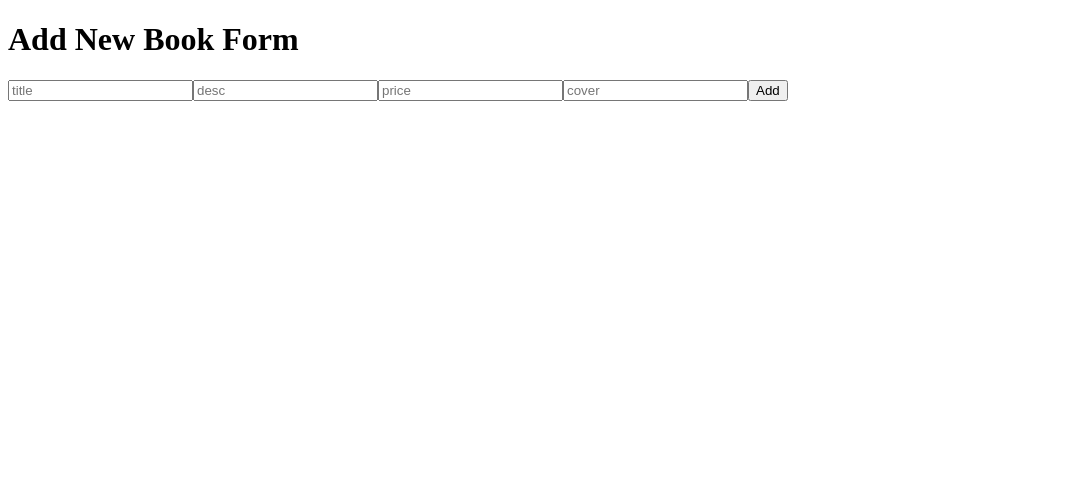
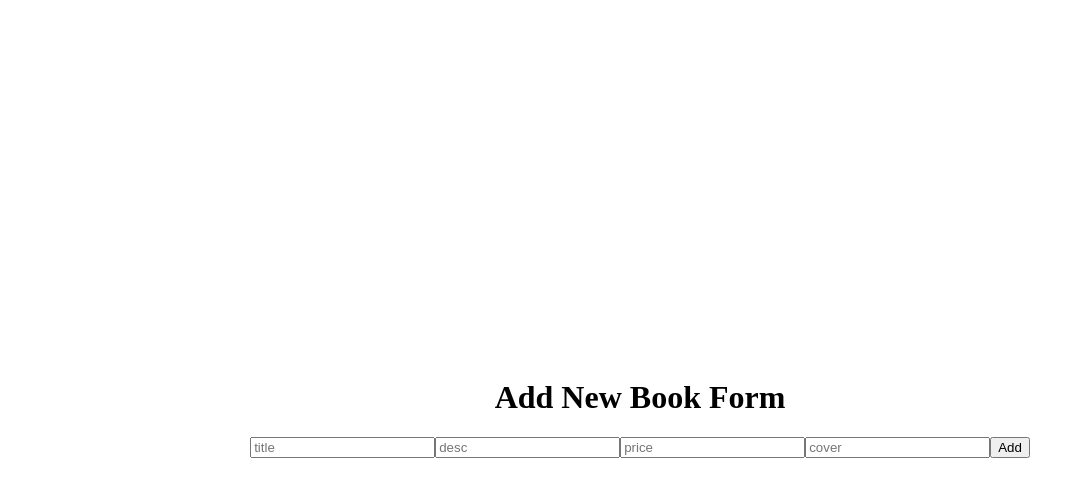
Before and after one commit to FIDELIS-TUWEI/Book-Store, a React (Vite) app in the folder client/: page /add in a window 1280 px wide. Shown: the top 496 px of the page, without its empty margins (0-1085 px from the left). Built offline with nearby package versions, Linux system fonts and the light colour scheme.

Commit message:
project setup refactor

```diff
--- a/client/src/App.jsx
+++ b/client/src/App.jsx
@@ -1,9 +1,10 @@
 import { BrowserRouter, Routes, Route } from "react-router-dom";
 import { Add, Books, Update } from "./pages";
-function App() {
+
+const App = () => {
 
   return (
-    <div>
+    <div className="App">
       <BrowserRouter>
         <Routes>
           <Route path="/" element={<Books />} />
@@ -15,4 +16,4 @@ function App() {
   )
 }
 
-export default App
+export default App;
--- a/client/src/main.jsx
+++ b/client/src/main.jsx
@@ -1,6 +1,7 @@
 import React from 'react'
 import ReactDOM from 'react-dom/client'
 import App from './App.jsx'
+import './styles.css'
 
 ReactDOM.createRoot(document.getElementById('root')).render(
   <React.StrictMode>
--- a/client/src/styles/styles.css
+++ b/client/src/styles.css
@@ -10,10 +10,14 @@
 .books {
     display: flex;
     gap: 10px;
+
 }
 
 .bookCard {
     flex: 1;
+    display: flex;
+    flex-direction: column;
+    align-items: center;
 }
 
 img {
```
